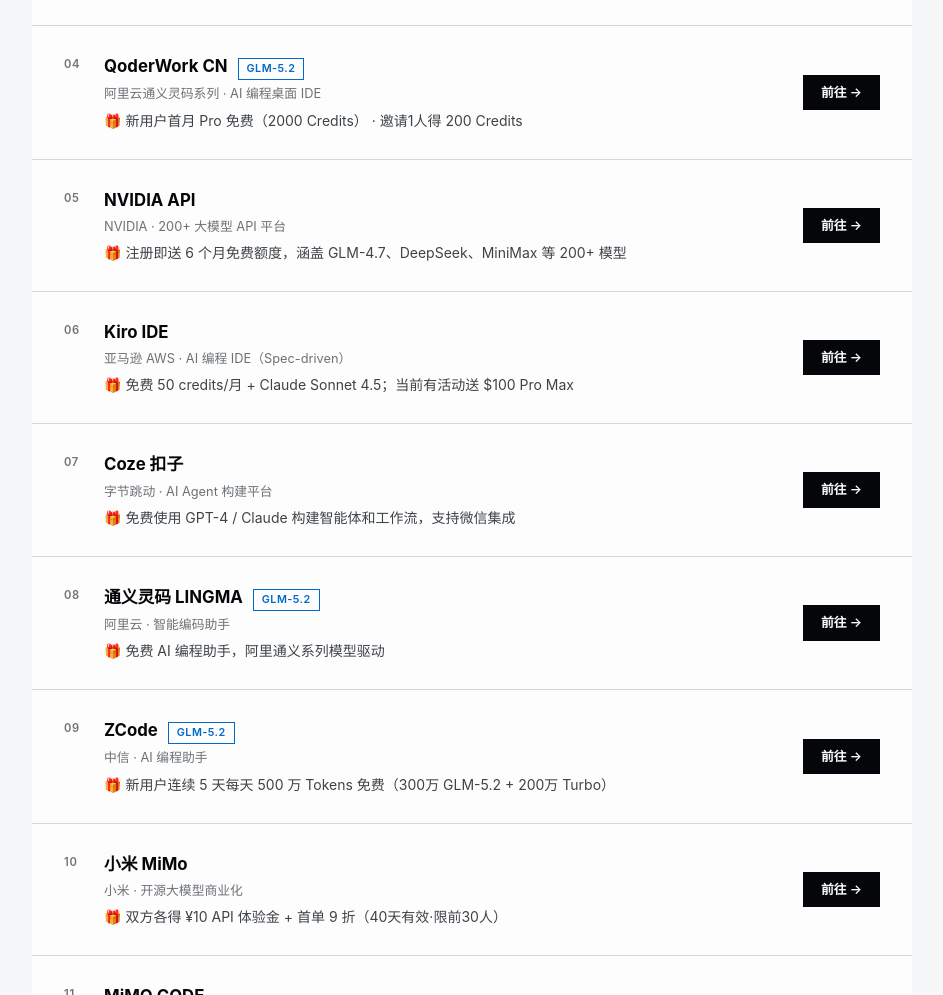
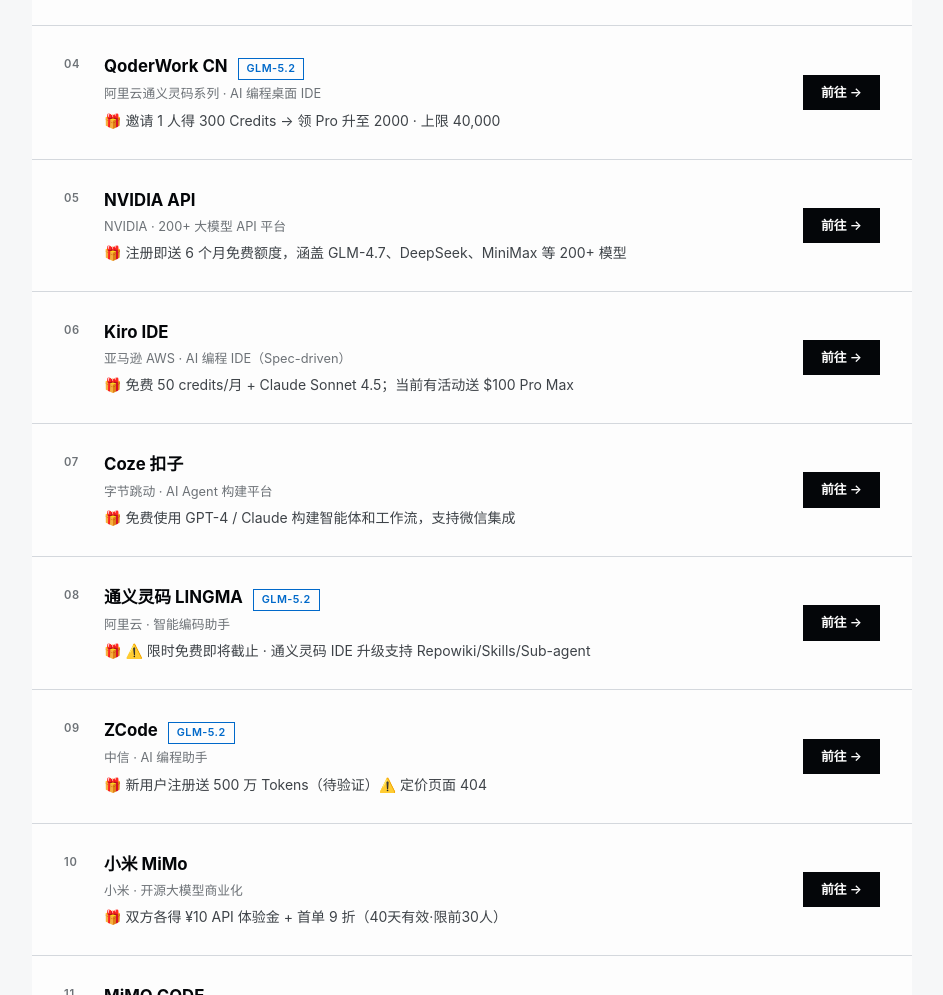
Before and after one commit to ccbq2010/AI-free, a plain HTML site: page index.html in a window 1280 px wide. Shown: the part 989-1984 px from the top of the page, without its empty margins (168-1111 px from the left). Drawn offline with Linux system fonts and the light colour scheme.

Commit message:
fix: 更新平台状态 — ZCode 404/通义灵码限时/Qoder奖励升级

```diff
--- a/index.html
+++ b/index.html
@@ -140,11 +140,10 @@ var PLATFORMS = [
     "id": "qoderwork",
     "name": "QoderWork CN",
     "provider": "阿里云通义灵码系列 · AI 编程桌面 IDE",
-    "benefit": "新用户首月 Pro 免费（2000 Credits） · 邀请1人得 200 Credits",
+    "benefit": "邀请 1 人得 300 Credits → 领 Pro 升至 2000 · 上限 40,000",
     "benefit_highlight": [
-      "首月 Pro 免费",
-      "2000 Credits",
-      "邀请得200 Credits"
+      "邀请 300→2000 Credits",
+      "上限 40,000"
     ],
     "url": "https://qoder.com.cn/referral?referral_code=bvMQpFKC0B3ZSlLZl38Xz6XHkVyGe734",
     "tags": [
@@ -215,10 +214,10 @@ var PLATFORMS = [
     "id": "lingma",
     "name": "通义灵码 LINGMA",
     "provider": "阿里云 · 智能编码助手",
-    "benefit": "免费 AI 编程助手，阿里通义系列模型驱动",
+    "benefit": "⚠️ 限时免费即将截止 · 通义灵码 IDE 升级支持 Repowiki/Skills/Sub-agent",
     "benefit_highlight": [
-      "免费AI编程",
-      "阿里通义"
+      "限时免费（即将截止）",
+      "Skills/Sub-agent"
     ],
     "url": "https://lingma.aliyun.com",
     "tags": [
@@ -234,7 +233,7 @@ var PLATFORMS = [
     "id": "zcode",
     "name": "ZCode",
     "provider": "中信 · AI 编程助手",
-    "benefit": "新用户连续 5 天每天 500 万 Tokens 免费（300万 GLM-5.2 + 200万 Turbo）",
+    "benefit": "新用户注册送 500 万 Tokens（待验证）⚠️ 定价页面 404",
     "benefit_highlight": [
       "5天 × 500万 Tokens",
       "GLM-5.2 + Turbo"
@@ -248,7 +247,8 @@ var PLATFORMS = [
       "type": "none",
       "reward": "暂不开放邀请奖励"
     },
-    "status": "active"
+    "status": "active",
+    "note": "500万 Tokens 来源无法验证，定价页 404，待观察"
   },
   {
     "id": "xiaomi-mimo",
@@ -326,7 +326,8 @@ var PLATFORMS = [
     "referral": {
       "type": "none"
     },
-    "status": "active"
+    "status": "active",
+    "note": "教育优惠验证超时（GitHub 国内访问不稳定）"
   }
 ];
 
```
Also changed, not shown: data/platforms.json (+11 -10 lines), qr.html (+11 -10 lines), .github/workflows/build.yml (added), .github/workflows/check-sources.yml (added).
